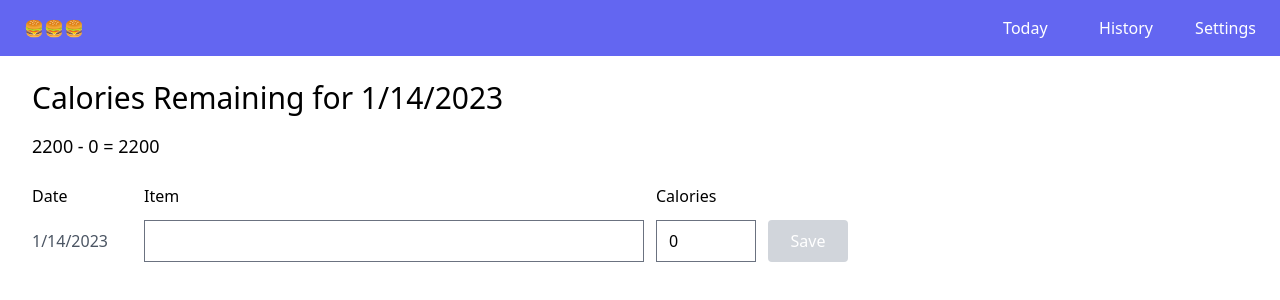
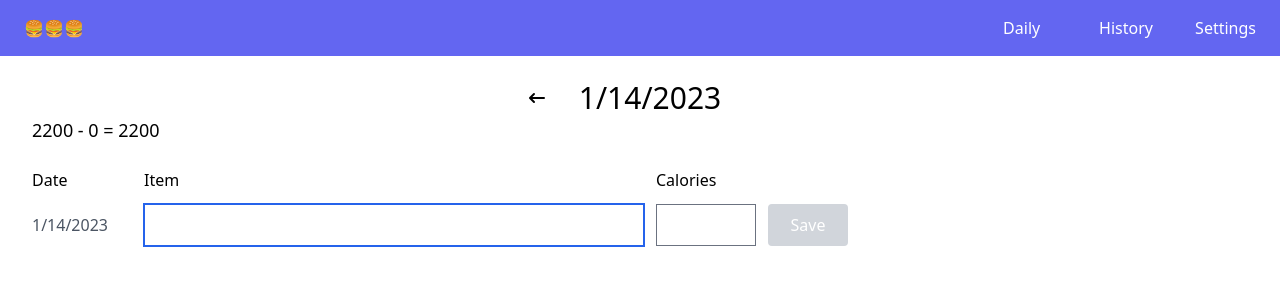
Before and after one commit to joewang704/calorie-counter, a Next.js app: page / in a window 1280 px wide. Shown: the top 300 px of the page. Built offline with nearby package versions, Linux system fonts and the light colour scheme.

Commit message:
Change date on daily page

```diff
--- a/components/Calories.tsx
+++ /dev/null
@@ -1,21 +0,0 @@
-import React from 'react';
-import { DateTime } from 'luxon';
-
-import { useEntriesContext } from 'context/Entries';
-import { useCalorieGoalContext } from 'context/CalorieGoal';
-import { isToday, today } from 'utils/datetime';
-import Entries from './Entries';
-
-const Calories = () => {
-  const { entries } = useEntriesContext();
-  const { calorieGoal, setCalorieGoal } = useCalorieGoalContext();
-  const totalCaloriesToday = entries.filter(({ date }) => isToday(date)).reduce((acc, cur) => acc + cur.calories, 0);
-
-  return (<div>
-    <h1 className="text-3xl mb-4 font-medium">Calories Remaining for {today.toLocaleString()}</h1>
-    <h2 className="text-lg mb-6">{calorieGoal} - {totalCaloriesToday} = {calorieGoal - totalCaloriesToday}</h2>
-    <Entries readonlyDate filter={({ date }) => isToday(date)} />
-  </div>);
-}
-
-export default Calories;
--- /dev/null
+++ b/components/Daily.tsx
@@ -0,0 +1,49 @@
+import React, { useState } from "react";
+import { DateTime } from "luxon";
+import {
+  ArrowNarrowLeftIcon,
+  ArrowNarrowRightIcon,
+} from "@heroicons/react/solid";
+
+import { useEntriesContext } from "context/Entries";
+import { useCalorieGoalContext } from "context/CalorieGoal";
+import { isSameDay, isToday, today } from "utils/datetime";
+import Entries from "./Entries";
+
+const monthArrowCx = "h-5 w-5 cursor-pointer";
+
+const Daily = () => {
+  const { entries } = useEntriesContext();
+  const { calorieGoal, setCalorieGoal } = useCalorieGoalContext();
+  const [day, setDay] = useState<DateTime>(today);
+  const totalCaloriesToday = entries
+    .filter(({ date }) => isSameDay(date, day))
+    .reduce((acc, cur) => acc + cur.calories, 0);
+
+  const prevDay = () => {
+    setDay(day.minus({ days: 1 }));
+  };
+
+  const nextDay = () => {
+    setDay(day.plus({ days: 1 }));
+  };
+
+  return (
+    <div>
+      <div className="flex flex-row items-center justify-center w-full">
+        <ArrowNarrowLeftIcon className={monthArrowCx} onClick={prevDay} />
+        <h1 className="text-3xl font-medium mr-8 ml-8">
+          {day.toLocaleString()}
+        </h1>
+        {isToday(day) || <ArrowNarrowRightIcon className={monthArrowCx} onClick={nextDay} />}
+      </div>
+      <h2 className="text-lg mb-6">
+        {calorieGoal} - {totalCaloriesToday} ={" "}
+        {calorieGoal - totalCaloriesToday}
+      </h2>
+      <Entries readonlyDate filter={({ date }) => isSameDay(date, day)} defaultDate={day} />
+    </div>
+  );
+};
+
+export default Daily;
--- a/components/Entries.tsx
+++ b/components/Entries.tsx
@@ -1,8 +1,6 @@
 import React, { useEffect, useState } from "react";
 import { DateTime } from "luxon";
-import {
-  PencilAltIcon,
-} from "@heroicons/react/solid";
+import { PencilAltIcon } from "@heroicons/react/solid";
 
 import DatePicker from "./DatePicker";
 import { Entry, useEntriesContext } from "context/Entries";
@@ -10,11 +8,12 @@ import { Entry, useEntriesContext } from "context/Entries";
 const now = DateTime.now();
 
 type Props = {
-  filter?: (entry: Entry) => boolean
-  readonlyDate?: boolean
-}
+  filter?: (entry: Entry) => boolean;
+  readonlyDate?: boolean;
+  defaultDate?: DateTime;
+};
 
-const Entries = ({ filter, readonlyDate }: Props) => {
+const Entries = ({ filter, readonlyDate, defaultDate }: Props) => {
   const { entries, setEntries } = useEntriesContext();
   const [editingID, setEditingID] = useState<number | undefined>();
   const [page, setPage] = useState<number>(0);
@@ -25,16 +24,16 @@ const Entries = ({ filter, readonlyDate }: Props) => {
         date,
         item,
         calories,
-      }
+      },
     ]);
     setEntries(newEntries);
-  }
+  };
 
   const updateEntry = (entry: Entry) => {
     entries[editingID!] = entry;
     setEntries(entries);
     setEditingID(undefined);
-  }
+  };
 
   const displayedEntries = filter ? entries.filter(filter) : entries;
 
@@ -45,22 +44,46 @@ const Entries = ({ filter, readonlyDate }: Props) => {
         <div className="font-medium">Item</div>
         <div className="font-medium">Calories</div>
         <div></div>
-        <EntryForm onSubmit={addEntry} readonlyDate={readonlyDate} />
+        <EntryForm
+          onSubmit={addEntry}
+          readonlyDate={readonlyDate}
+          initialState={
+            defaultDate && { date: defaultDate, item: "", calories: undefined }
+          }
+        />
 
-        {displayedEntries?.sort((a, b) => {
+        {displayedEntries
+          ?.sort((a, b) => {
             if (a.date == b.date) {
               return 0;
             } else if (a.date < b.date) {
               return 1;
             }
             return -1;
-        }).map(({ date, item, calories }, i) => i === editingID ?
-          <EntryForm onSubmit={updateEntry} initialState={{ date, item, calories }} submitText="Update" readonlyDate={readonlyDate} key={i} /> : <React.Fragment key={i}>
+          })
+          .map(({ date, item, calories }, i) =>
+            i === editingID ? (
+              <EntryForm
+                onSubmit={updateEntry}
+                initialState={{ date, item, calories }}
+                submitText="Update"
+                readonlyDate={readonlyDate}
+                key={i}
+              />
+            ) : (
+              <React.Fragment key={i}>
                 <div>{date.toLocaleString()}</div>
                 <div>{item}</div>
                 <div>{calories}</div>
-          <div className="flex items-center"><PencilAltIcon className="w-5 h-5 text-gray-400 hover:text-gray-300 cursor-pointer" onClick={() => setEditingID(i)} /></div>
-        </React.Fragment>)}
+                <div className="flex items-center">
+                  <PencilAltIcon
+                    className="w-5 h-5 text-gray-400 hover:text-gray-300 cursor-pointer"
+                    onClick={() => setEditingID(i)}
+                  />
+                </div>
+              </React.Fragment>
+            )
+          )}
       </div>
     </>
   );
@@ -71,31 +94,70 @@ type FormProps = {
   initialState?: Entry;
   submitText?: string;
   readonlyDate?: boolean;
+};
+
+const EntryForm = ({
+  onSubmit,
+  initialState,
+  submitText,
+  readonlyDate,
+}: FormProps) => {
+  const [date, setDate] = useState<DateTime>(initialState?.date || now);
+  const [item, setItem] = useState<string>(initialState?.item || "");
+  const [calories, setCalories] = useState<number | undefined>(initialState?.calories);
+
+  useEffect(() => {
+    if (initialState) {
+      setDate(initialState.date);
+      setItem(initialState.item);
+      setCalories(initialState.calories);
     }
+  }, [initialState]);
 
-const EntryForm = ({ onSubmit, initialState, submitText, readonlyDate }: FormProps) => {
-  const [date, setDate] = useState<DateTime>(initialState?.date || now);
-  const [item, setItem] = useState<string>(initialState?.item || '');
-  const [calories, setCalories] = useState<number>(initialState?.calories || 0);
-
-  const valid = date.isValid && !!item && Number.isSafeInteger(Number(calories)) && Number(calories) > 0;
+  const valid =
+    date.isValid &&
+    !!item &&
+    Number.isSafeInteger(Number(calories)) &&
+    Number(calories) > 0;
 
   const resetForm = () => {
-    setItem('');
-    setCalories(0);
-  }
+    setItem("");
+    setCalories(undefined);
+  };
 
   return (
     <>
-      {readonlyDate ? <div className="flex items-center text-gray-600">{date.toLocaleString()}</div> : <DatePicker onSelect={setDate} date={date} />}
-      <input type="text" value={item} onChange={(e) => setItem(e.target.value)}/>
-      <input type="text" value={calories} onChange={(e) => setCalories(Number(e.target.value))}/>
-      <button className="bg-blue-500 p-2 rounded text-white hover:bg-blue-400 cursor:pointer disabled:bg-gray-300 disabled:hover:bg-gray-300" disabled={!valid} onClick={() => {
+      {readonlyDate ? (
+        <div className="flex items-center text-gray-600">
+          {date.toLocaleString()}
+        </div>
+      ) : (
+        <DatePicker onSelect={setDate} date={date} />
+      )}
+      <input
+        type="text"
+        autoFocus
+        value={item}
+        onChange={(e) => setItem(e.target.value)}
+      />
+      <input
+        type="number"
+        step="any"
+        value={calories}
+        onChange={(e) => setCalories(Number(e.target.value))}
+      />
+      <button
+        className="bg-blue-500 p-2 rounded text-white hover:bg-blue-400 cursor:pointer disabled:bg-gray-300 disabled:hover:bg-gray-300"
+        disabled={!valid}
+        onClick={() => {
           onSubmit({ date, item, calories });
           resetForm();
-      }}>{submitText || 'Save'}</button>
+        }}
+      >
+        {submitText || "Save"}
+      </button>
     </>
   );
-}
+};
 
 export default Entries;
--- a/components/Header.tsx
+++ b/components/Header.tsx
@@ -1,4 +1,4 @@
-import React from 'react';
+import React from "react";
 import Head from "next/head";
 
 const Header = () => (
--- a/components/Layout.tsx
+++ b/components/Layout.tsx
@@ -1,33 +1,33 @@
-import React, { ReactNode } from 'react';
-import { DateTime } from 'luxon';
+import React, { ReactNode } from "react";
+import { DateTime } from "luxon";
 
-import { EntriesContext, Entry } from 'context/Entries';
-import { CalorieGoalProvider } from 'context/CalorieGoal';
-import Navbar from './shared/Navbar';
-import Header from './Header';
+import { EntriesContext, Entry } from "context/Entries";
+import { CalorieGoalProvider } from "context/CalorieGoal";
+import Navbar from "./shared/Navbar";
+import Header from "./Header";
 
 const Layout = ({ children }: { children: ReactNode }) => {
   const [entries, setEntries] = React.useState<Entry[]>([]);
-  console.log('entries updated');
+  console.log("entries updated");
   console.log(entries);
 
   React.useEffect(() => {
     try {
-      const entriesRaw = JSON.parse(localStorage.getItem('entries') || '');
-      const entries = entriesRaw.map((e: Record<string, string>) => Object.assign({}, e, { date: DateTime.fromISO(e.date) }));
+      const entriesRaw = JSON.parse(localStorage.getItem("entries") || "");
+      const entries = entriesRaw.map((e: Record<string, string>) =>
+        Object.assign({}, e, { date: DateTime.fromISO(e.date) })
+      );
       if (entries) {
         setEntries(entries);
       }
     } catch (error) {
-      console.error('Error parsing items from localStorage: ' + error)
+      console.error("Error parsing items from localStorage: " + error);
     }
   }, []);
 
   const setSavedEntries = (e: Entry[]) => {
     setEntries(e);
-    console.log('new entries');
-    console.log(e);
-    localStorage.setItem('entries', JSON.stringify(e));
+    localStorage.setItem("entries", JSON.stringify(e));
   };
 
   return (
@@ -41,6 +41,6 @@ const Layout = ({ children }: { children: ReactNode }) => {
       </EntriesContext.Provider>
     </>
   );
-}
+};
 
 export default Layout;
--- a/components/shared/Navbar.tsx
+++ b/components/shared/Navbar.tsx
@@ -10,7 +10,7 @@ const Navbar = () => {
         </Link>
         <div className="flex grow justify-end">
           <Link href="/" passHref>
-            <div className="cursor-pointer w-24">Today</div>
+            <div className="cursor-pointer w-24">Daily</div>
           </Link>
           <Link href="/history" passHref>
             <div className="cursor-pointer w-24">History</div>
--- a/context/Entries.tsx
+++ b/context/Entries.tsx
@@ -4,7 +4,7 @@ import { DateTime } from 'luxon';
 export type Entry = {
   date: DateTime;
   item: string;
-  calories: number;
+  calories?: number;
 }
 
 type EntriesContext = {
--- a/pages/index.tsx
+++ b/pages/index.tsx
@@ -1,11 +1,11 @@
 import type { NextPage } from "next";
-import Calories from "components/Calories";
+import Daily from "components/Daily";
 
 const Home: NextPage = () => {
   return (
     <div className="font-sans">
       <div className="m-8">
-        <Calories />
+        <Daily />
       </div>
     </div>
   );
--- a/styles/globals.css
+++ b/styles/globals.css
@@ -5,4 +5,5 @@
 html, body {
   margin: 0;
   padding: 0;
+  user-select: none;
 }
```
Also changed, not shown: components/DatePicker.tsx (+23 -9 lines), components/Summary.tsx (+12 -7 lines), pages/settings.tsx (+7 -2 lines). Lines whose indentation alone changed are shown as unchanged.
